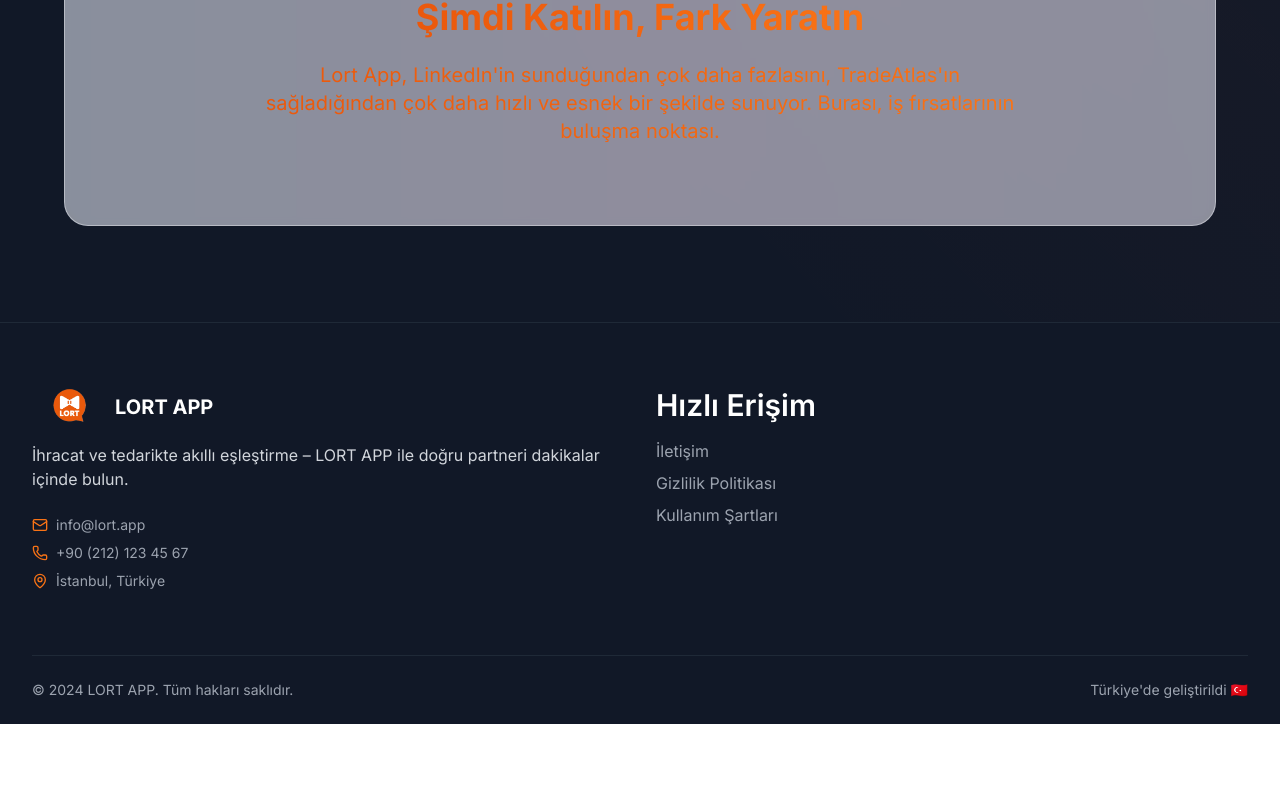
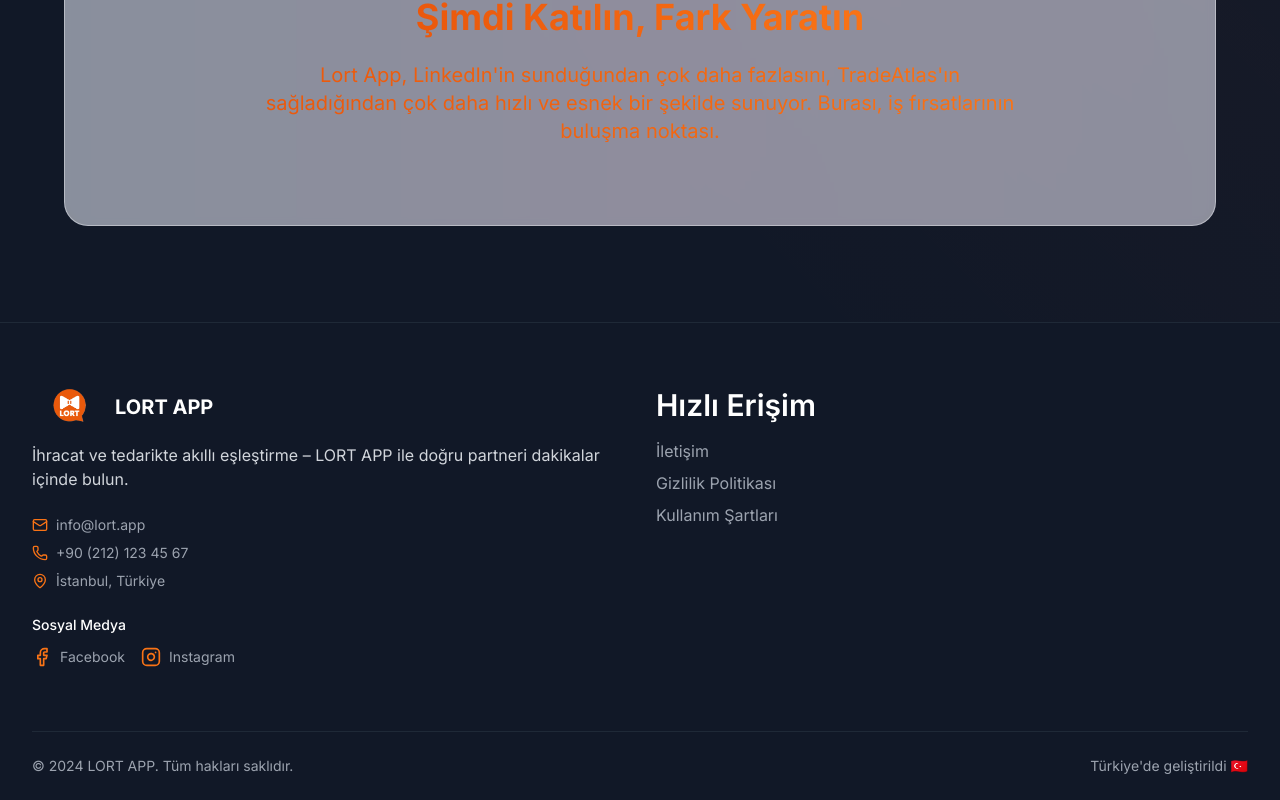
Before and after one commit to ygulen651/LORT-APP, a Next.js app: page / in a window 1280 px wide. Shown: the part 3165-3965 px from the top of the page. Before the commit the page ends 3889 px from the top, so only its background shows below. Built offline with nearby package versions, Linux system fonts and the light colour scheme; no server answers; the database is empty.

Commit message:
Footer'a Facebook ve Instagram sosyal medya linkleri eklendi

```diff
--- a/src/components/layout/footer.tsx
+++ b/src/components/layout/footer.tsx
@@ -1,5 +1,5 @@
 import Link from 'next/link'
-import { Smartphone, Mail, Phone, MapPin } from 'lucide-react'
+import { Smartphone, Mail, Phone, MapPin, Facebook, Instagram } from 'lucide-react'
 import { Container } from './container'
 import Image from 'next/image'
 
@@ -38,6 +38,31 @@
                   <span>İstanbul, Türkiye</span>
                 </div>
               </div>
+
+              {/* Sosyal Medya */}
+              <div className="mt-6">
+                <h4 className="text-sm font-medium text-white mb-3">Sosyal Medya</h4>
+                <div className="flex space-x-4">
+                  <Link
+                    href="https://www.facebook.com/lortapp"
+                    target="_blank"
+                    rel="noopener noreferrer"
+                    className="flex items-center space-x-2 text-gray-400 hover:text-orange-400 transition-colors"
+                  >
+                    <Facebook className="h-5 w-5 text-orange-500" />
+                    <span className="text-sm">Facebook</span>
+                  </Link>
+                  <Link
+                    href="https://www.instagram.com/lort.app?igsh=MXVmZG9veHVueTF0Zw=="
+                    target="_blank"
+                    rel="noopener noreferrer"
+                    className="flex items-center space-x-2 text-gray-400 hover:text-orange-400 transition-colors"
+                  >
+                    <Instagram className="h-5 w-5 text-orange-500" />
+                    <span className="text-sm">Instagram</span>
+                  </Link>
+                </div>
+              </div>
             </div>
 
             {/* Essential Links */}
```
Also changed, not shown: public/images/logos/spotify.svg, src/app/api/upload/route.ts (line endings or trailing spaces), src/components/ui/card.tsx (line endings or trailing spaces), src/lib/content.ts (line endings or trailing spaces).
